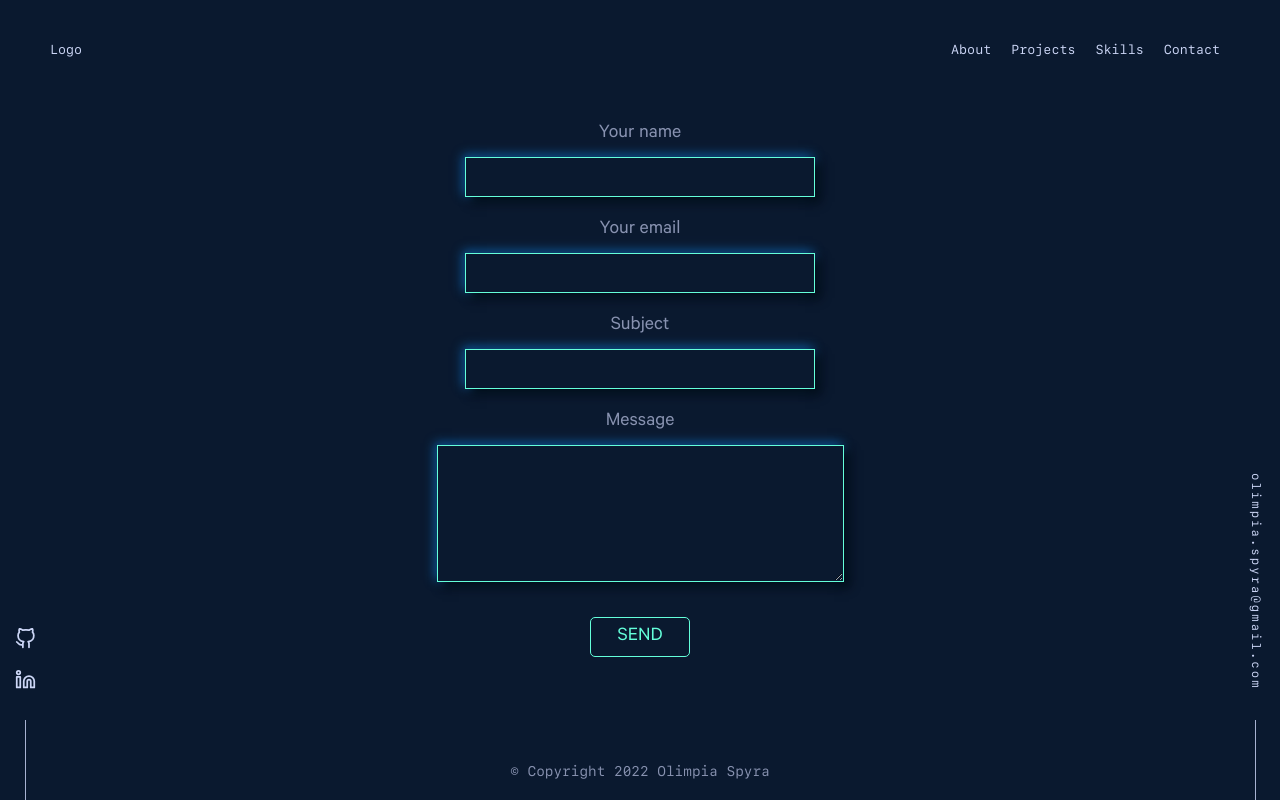
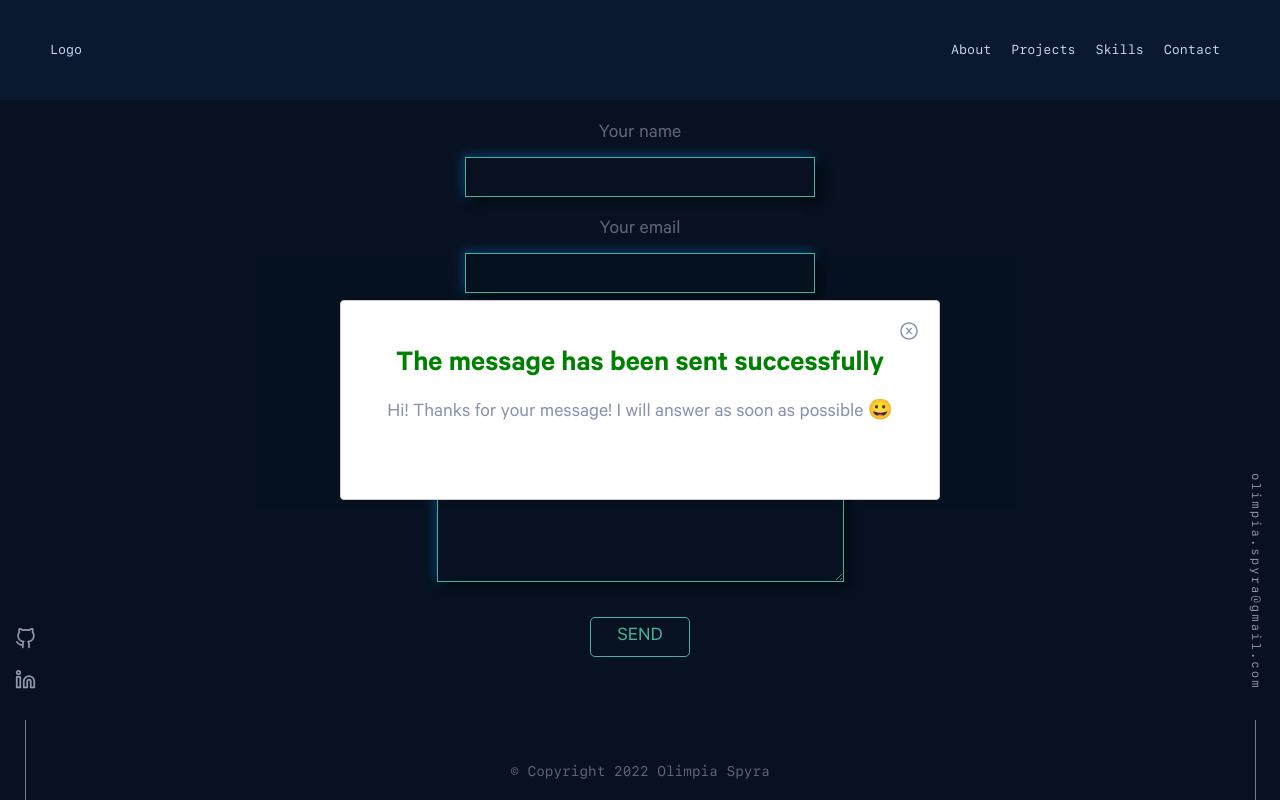
Before and after one commit to olimpiaspyra/portfolio, a React app: page / in a window 1280 px wide. Both pictures are taken after typing "Sample", "name@example.com", "Sample", "Sample" into the empty fields and a click on the button "SEND". Shown: the part 3288-4088 px from the top of the page. Built offline with nearby package versions, Linux system fonts and the light colour scheme.

Commit message:
Add modal form

```diff
--- a/package.json
+++ b/package.json
@@ -42,6 +42,8 @@
     "react": "^18.2.0",
     "react-dom": "^18.2.0",
     "react-hook-form": "^7.43.8",
+    "react-icons": "^4.8.0",
+    "react-modal": "^3.16.1",
     "react-router-dom": "^6.8.1",
     "styled-components": "^5.3.6",
     "yup": "^1.0.2"
--- /dev/null
+++ b/src/components/pages/FormModal/FormModal.jsx
@@ -0,0 +1,88 @@
+import React, {useEffect} from 'react';
+import Modal from 'react-modal';
+import {AiOutlineCloseCircle} from 'react-icons/ai';
+import PropTypes from 'prop-types';
+import styled from 'styled-components';
+
+const StyledModalIcon = styled.div`
+  display: flex;
+  align-items: center;
+  justify-content: end;
+`;
+
+const StyledModal = styled.div`
+  display: flex;
+  justify-content: center;
+  align-items: center;
+`;
+
+const StyledModalHeader = styled.h2`
+  display: flex;
+  justify-content: center;
+  align-items: center;
+  padding: 5px;
+  color: ${({isSucceeded}) => (isSucceeded ? 'green' : 'red')};
+`;
+
+const StyledModalText = styled.p`
+  padding: 10px;
+  text-align: center;
+`;
+
+Modal.setAppElement('#root');
+
+const modalStyle = {
+  overlay: {
+    backgroundColor: 'rgba(0, 0, 0, 0.3)',
+    position: 'fixed',
+  },
+
+  content: {
+    position: 'absolute',
+    top: '50%',
+    left: '50%',
+    transform: 'translate(-50%, -50%)',
+    minWidth: '250px',
+    width: '70%',
+    maxWidth: '600px',
+    height: '200px',
+    display: 'flex',
+    flexDirection: 'column',
+  },
+};
+
+const FormModal = ({isModalOpen, closeModal, modalContent}) => {
+  const {title, body, isSucceeded} = modalContent;
+
+  useEffect(() => {
+    if (isModalOpen) {
+      const timer = setTimeout(() => {
+        closeModal();
+      }, 10000);
+      return () => clearTimeout(timer);
+    }
+  }, [isModalOpen]);
+
+  return (
+    <Modal isOpen={isModalOpen} onRequestClose={closeModal} style={modalStyle}>
+      <StyledModalIcon>
+        <AiOutlineCloseCircle
+          onClick={closeModal}
+          style={{cursor: 'pointer', fontSize: '2rem'}}
+        />
+      </StyledModalIcon>
+      <StyledModal>
+        <StyledModalHeader isSucceeded={isSucceeded}>{title}</StyledModalHeader>
+      </StyledModal>
+      <StyledModalText>{body}</StyledModalText>
+    </Modal>
+  );
+};
+
+FormModal.propTypes = {
+  isModalOpen: PropTypes.bool,
+  closeModal: PropTypes.func,
+  modalContent: PropTypes.object,
+};
+
+export default FormModal;
--- a/src/components/pages/FormSection/FormSection.jsx
+++ b/src/components/pages/FormSection/FormSection.jsx
@@ -1,9 +1,10 @@
-import React from 'react';
+import React, {useState} from 'react';
 import {useForm} from 'react-hook-form';
 import {yupResolver} from '@hookform/resolvers/yup';
 import * as yup from 'yup';
 import styled from 'styled-components';
 
+import FormModal from '../FormModal/FormModal';
 
 const StyledContainer = styled.section`
 max-width: 1000px;
@@ -125,6 +126,26 @@ const schema = yup
   .required();
 
 const FormSection = () => {
+  const [isModalOpen, setModalOpen] = useState(false);
+
+  const [modalContent, setModalContent] = useState({
+    title: 'The message was sent successfully',
+    body: 'Thanks for your message! I will answer as soon as possible 😀',
+    isSucceeded: true,
+  });
+
+  const successfullySend = {
+    title: 'The message has been sent successfully',
+    body: `Hi! Thanks for your message! I will answer as soon as possible 😀`,
+    isSucceeded: true,
+  };
+
+  const unsuccessfullySend = {
+    title: 'Failed to send message',
+    body: `Hi! There is problem with sending the message. You can try again later or contact me by email - olimpia.spyra@gmail.com`,
+    isSucceeded: false,
+  };
+
   const {
     register,
     handleSubmit,
@@ -142,14 +163,24 @@ const FormSection = () => {
 
   const handleOnSubmit = data => {
     console.log(data);
+    if (data) {
+      setModalOpen(true);
+      setModalContent({...successfullySend});
+    }
+
     reset();
+  };
+
+  const onError = () => {
+    setModalOpen(true);
+    setModalContent({...unsuccessfullySend});
   };
 
   return (
     <StyledContainer>
       <h2>Contact</h2>
       <StyledSection>
-        <form action='post' noValidate onSubmit={handleSubmit(handleOnSubmit)}>
+        <form action='post' noValidate onSubmit={handleSubmit(handleOnSubmit, onError)}>
           <h3>Let is stay in touch</h3>
           <label> Your name</label>
           <input type='text' {...register('name')} />
@@ -171,6 +202,11 @@ const FormSection = () => {
           <div className='errors'>{errors?.message?.message}</div>
           <button type='submit'>Send</button>
         </form>
+        <FormModal
+          isModalOpen={isModalOpen}
+          closeModal={() => setModalOpen(false)}
+          modalContent={modalContent}
+        />
       </StyledSection>
     </StyledContainer>
   );
```
Also changed, not shown: 1 other file (tests, documents, lock files or other folders).
